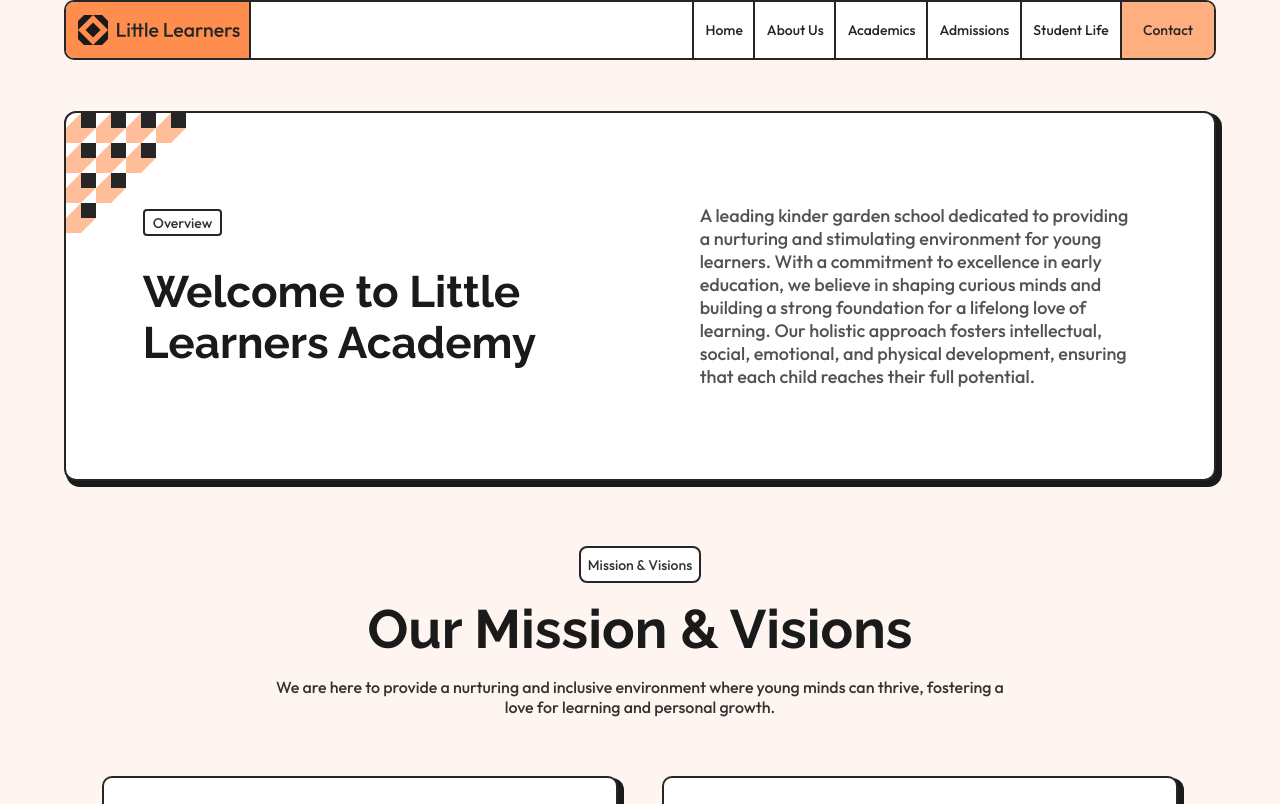
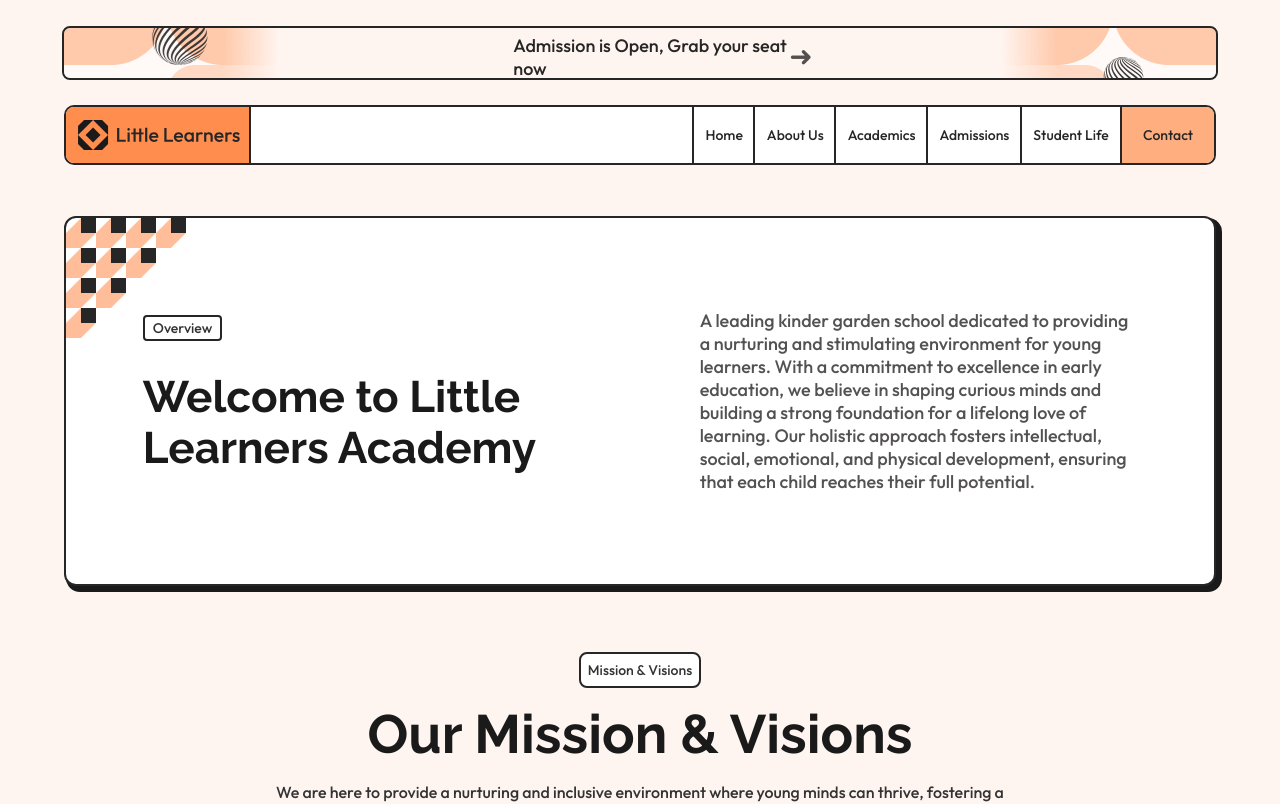
Before and after one commit to sajidMunir04/little-learners, a React (Vite) app: page /about in a window 1280 px wide. Shown: the top 804 px of the page. Built offline with nearby package versions, Linux system fonts and the light colour scheme.

Commit message:
pages fixes

```diff
--- a/src/components/home/TestimonialSection.module.css
+++ b/src/components/home/TestimonialSection.module.css
@@ -36,7 +36,7 @@
     overflow-x: scroll;
     overflow-y: hidden;
     flex-wrap: nowrap;
-    width: fit-content;
+    width: 2000px;
 }
 
 .buttonContainer{
--- a/src/components/home/TestimonialSection.tsx
+++ b/src/components/home/TestimonialSection.tsx
@@ -21,8 +21,6 @@ function TestimonialSection(){
                     second home for my child. The caring staff and engaging programs have made her excited to go to school every day!"/>
                     <TestimonialCard authorImageLink="/Icon(2).svg" authorName="Jennifer B 3" rating={5} review="Little Learners Academy has been a
                     second home for my child. The caring staff and engaging programs have made her excited to go to school every day!"/>
-                    <TestimonialCard authorImageLink="/Icon(2).svg" authorName="Jennifer B 4" rating={5} review="Little Learners Academy has been a
-                    second home for my child. The caring staff and engaging programs have made her excited to go to school every day!"/>
                 </div>
             </div>
             <div className={styles.buttonContainerLast}>
--- a/src/components/shared/Header.module.css
+++ b/src/components/shared/Header.module.css
@@ -81,7 +81,7 @@
 
 
 .excessMargin{
-    margin-bottom: 54%;
+    margin-bottom: 280px;
 }
 
 .menuBtnImage{
--- a/src/pages/About.tsx
+++ b/src/pages/About.tsx
@@ -5,9 +5,11 @@ import TeamSection from "../components/aboutus/TeamSection";
 import Footer from "../components/shared/Footer";
 import Header from "../components/shared/Header";
 import PageBanner from "../components/shared/PageBanner";
+import SaleBanner from "../components/shared/SaleBanner";
 
 function About() {
     return (<>
+     <SaleBanner description='Admission is Open, Grab your seat now'/>
     <Header/>
     <PageBanner subText={"Overview"} heading={"Welcome to Little Learners Academy"}
     description={"A leading kinder garden school dedicated to providing a nurturing and stimulating environment for young learners. With a commitment to excellence in early education, we believe in shaping curious minds and building a strong foundation for a lifelong love of learning. Our holistic approach fosters intellectual, social, emotional, and physical development, ensuring that each child reaches their full potential."} />
--- a/src/pages/Academics.tsx
+++ b/src/pages/Academics.tsx
@@ -4,10 +4,12 @@ import LearnSection from "../components/academics/LearnSection";
 import Footer from "../components/shared/Footer";
 import Header from "../components/shared/Header";
 import PageBanner from "../components/shared/PageBanner";
+import SaleBanner from "../components/shared/SaleBanner";
 
 
 function Academics() {
     return (<>
+     <SaleBanner description='Admission is Open, Grab your seat now'/>
     <Header/>
     <PageBanner subText={"Academics"} heading={"Nurturing Young Minds for Success"} description={"Welcome to our Academics page, where we take pride in providing a comprehensive and stimulating educational experience for your child. Our kindergarten school's academic program is thoughtfully designed to foster a love for learning while building a strong foundation of essential skills and knowledge. From language arts and mathematics to science and social studies, our curriculum is carefully crafted to spark curiosity and encourage active exploration."} />
 
--- a/src/pages/Admission.tsx
+++ b/src/pages/Admission.tsx
@@ -3,9 +3,11 @@ import FeeSection from "../components/admission/FeeSection";
 import Footer from "../components/shared/Footer";
 import Header from "../components/shared/Header";
 import PageBanner from "../components/shared/PageBanner";
+import SaleBanner from "../components/shared/SaleBanner";
 
 function Admission() {
     return (<>
+     <SaleBanner description='Admission is Open, Grab your seat now'/>
     <Header/>
     <PageBanner subText={"Admission"} heading={"Join Our Family of Young Learners"} description={"At Little Learners Academy, we welcome you to embark on an exciting educational journey for your child. Our admission process is designed to be transparent, straightforward, and inclusive. Here's a step-by-step guide to joining our school"}/>
     <AdmissionSection/>
--- a/src/pages/StudentLife.tsx
+++ b/src/pages/StudentLife.tsx
@@ -1,6 +1,7 @@
 import Footer from "../components/shared/Footer";
 import Header from "../components/shared/Header";
 import PageBanner from "../components/shared/PageBanner";
+import SaleBanner from "../components/shared/SaleBanner";
 import ActivitiesSection from "../components/studentlife/ActivitiesSection";
 import EventSection from "../components/studentlife/EventSection";
 import StudentSupportSection from "../components/studentlife/StudentSupportSection";
@@ -8,6 +9,7 @@ import StudentSupportSection from "../components/studentlife/StudentSupportSecti
 
 function StudentLife() {
     return (<>
+     <SaleBanner description='Admission is Open, Grab your seat now'/>
     <Header/>
     <PageBanner subText={"Enriching Student Life"} heading={"Embracing Learning with Discovery and Joy"} description={"Welcome to our Student Life page, where the magic of childhood comes alive through the enriching experiences and adventures that our students embark on each day. At our kindergarten school, we believe that learning goes beyond textbooks, and we strive to create a holistic and engaging environment that nurtures every aspect of a child's development."}/>
     <ActivitiesSection/>
```
